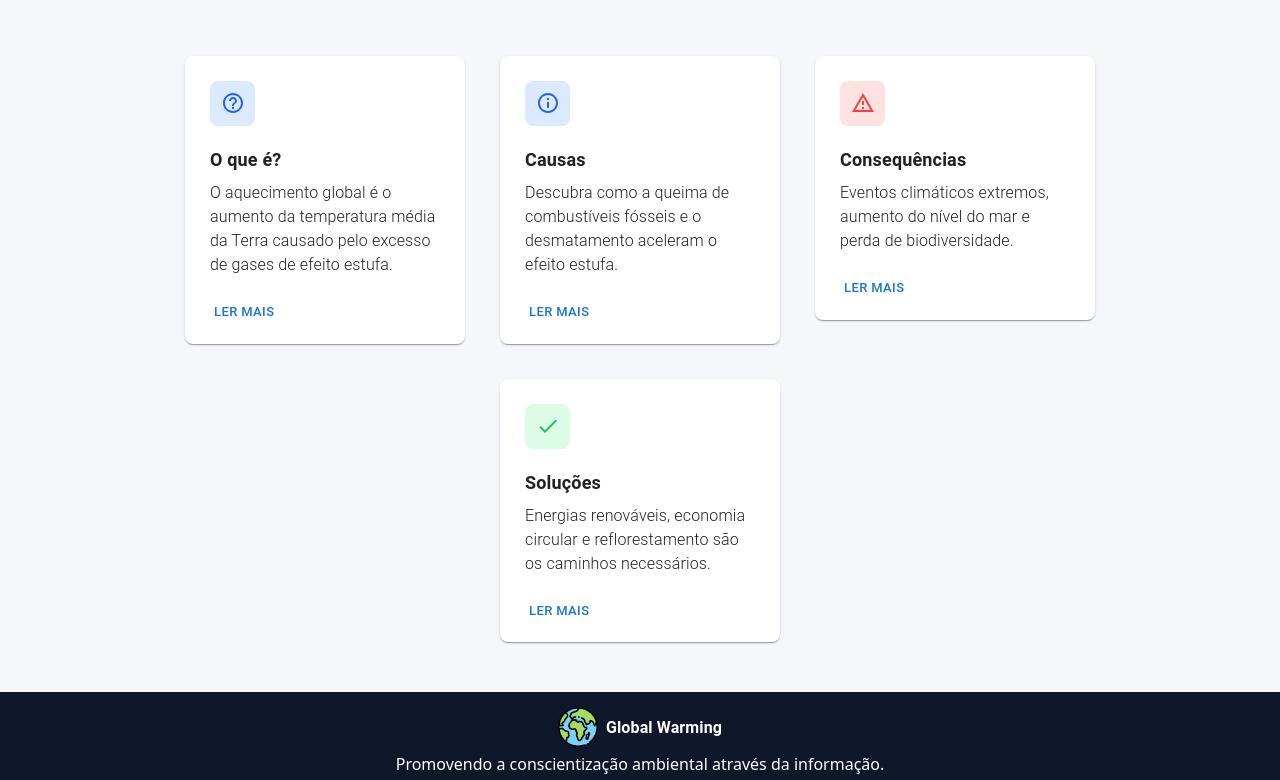
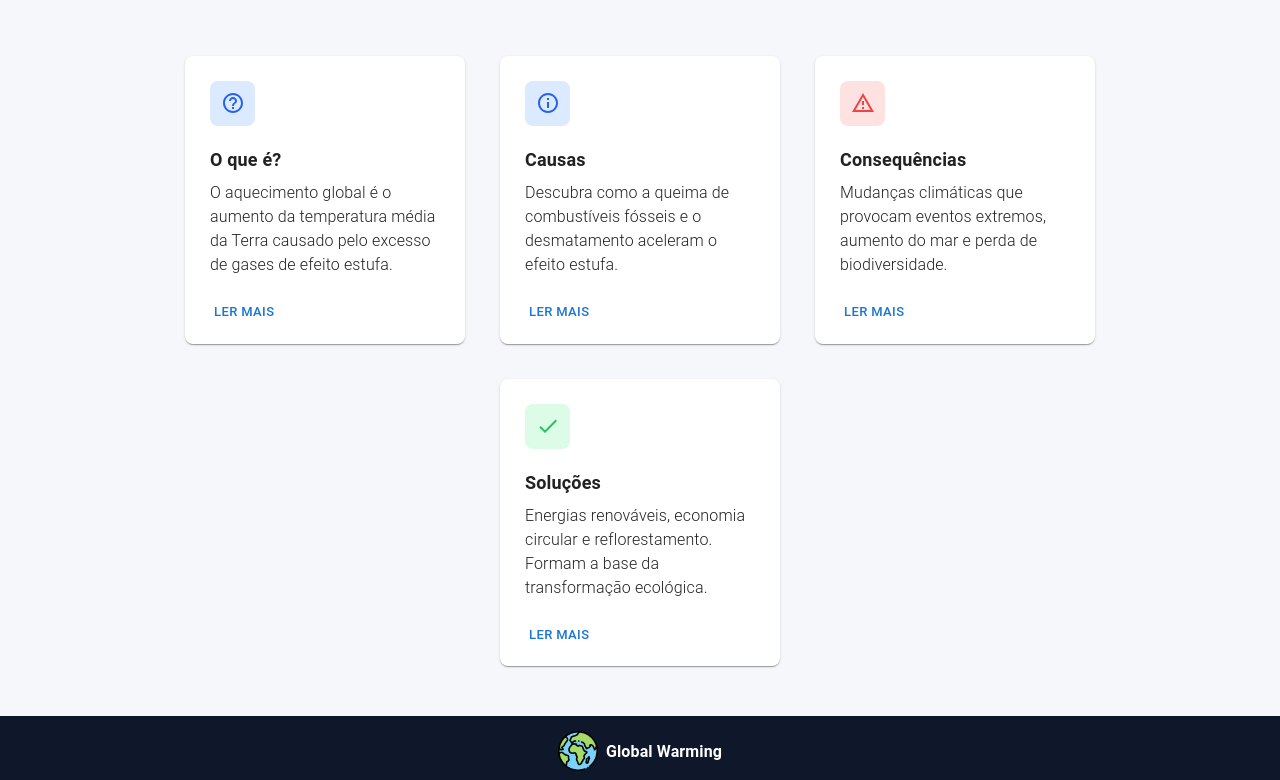
Before and after one commit to RobsonRomualdo/aquecimento_global, a React (Vite) app: page / in a window 1280 px wide. Shown: the part 600-1380 px from the top of the page. Built offline with nearby package versions, Linux system fonts and the light colour scheme.

Commit message:
atualizei o conteudo dos cards

```diff
--- a/src/pages/home.jsx
+++ b/src/pages/home.jsx
@@ -147,7 +147,7 @@ function Home() {
   <BasicCard
     icone={<WarningAmberOutlinedIcon />}
     titulo="Consequências"
-    texto="Eventos climáticos extremos, aumento do nível do mar e perda de biodiversidade."
+    texto="Mudanças climáticas que provocam eventos extremos, aumento do mar e perda de biodiversidade."
     textoCompleto="O aumento dos gases de efeito estufa eleva a temperatura global, acelerando o derretimento das calotas polares e o consequente aumento do nível do mar. Esse ciclo de aquecimento altera os ecossistemas, causando a perda de biodiversidade e impulsionando eventos climáticos extremos, como secas, tempestades e ondas de calor."
     backgroundColorIcon="#fee2e2"
     colorIcon="#ef4444"
@@ -165,7 +165,8 @@ function Home() {
   <BasicCard
     icone={<CheckOutlinedIcon />}
     titulo="Soluções"
-    texto="Energias renováveis, economia circular e reflorestamento são os caminhos necessários."
+    texto="Energias renováveis, economia circular e reflorestamento.
+    Formam a base da transformação ecológica."
     textoCompleto="Com a crescente urgência climática, a combinação de energias renováveis, economia circular e reflorestamento é fundamental para transitar rumo a um modelo de desenvolvimento sustentável. Esses três pilares atuam em sinergia para mitigar os impactos ambientais e regenerar o planeta:
      Energias Renováveis
      Economia Circular
```
